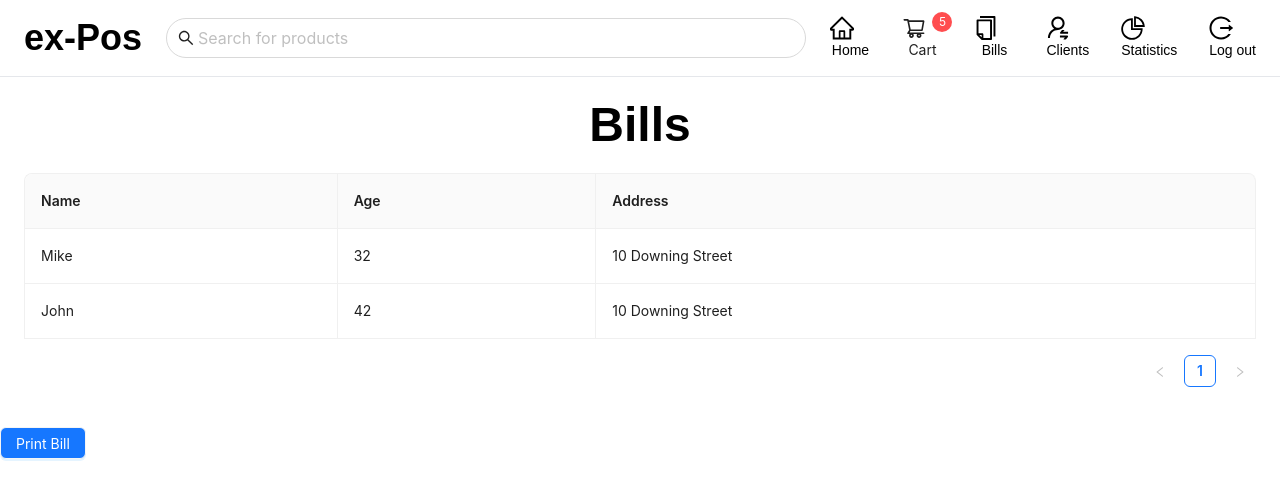
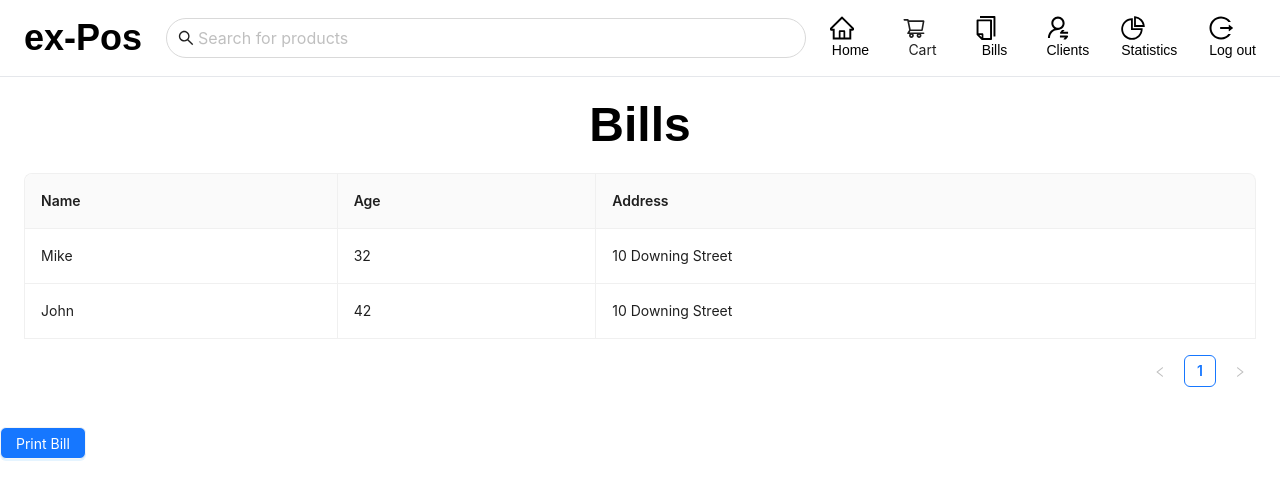
Before and after one commit to ereninc/Pos-App-with-MERN-Stack, a React (Create React App) app in the folder client/: page /bills in a window 1280 px wide. Shown: the top 500 px of the page. Built offline with nearby package versions, Linux system fonts and the light colour scheme.

Commit message:
redux cartSlice, cart item count on header update

```diff
--- a/client/src/components/header/index.jsx
+++ b/client/src/components/header/index.jsx
@@ -8,9 +8,12 @@ import {
   LogoutOutlined,
 } from "@ant-design/icons";
 import { Badge, Input } from "antd";
+import { useSelector } from "react-redux";
 import { NavLink } from "react-router-dom";
 
 export default function Header() {
+  const cart = useSelector((state) => state.cart);
+
   return (
     <div className="border-b mb-6">
       <header className="py-4 px-6 flex justify-between items-center gap-6">
@@ -35,7 +38,11 @@ export default function Header() {
             <HomeOutlined className="text-xl md:text-2xl" />
             <span className="text-xs md:text-sm">Home</span>
           </NavLink>
-          <Badge count={5} offset={[0, 6]} className="md:flex hidden">
+          <Badge
+            count={cart.cartItems.length}
+            offset={[0, 6]}
+            className="md:flex hidden"
+          >
             <NavLink
               to={"/cart"}
               className="menu-link flex flex-col hover:text-[#40a9ff] transition-all duration-300 min-w-[40px] text-center"
--- a/client/src/pages/home/components/products/product-item/index.jsx
+++ b/client/src/pages/home/components/products/product-item/index.jsx
@@ -1,8 +1,22 @@
 import React from "react";
+import { addProduct } from "../../../../../redux/cartSlice";
+import { useDispatch, useSelector } from "react-redux";
 
 export default function ProductItem(props) {
+  const cart = useSelector((state) => state.cart);
+  const dispatch = useDispatch();
+
+  console.log(cart);
+  const handleClick = () => {
+    // console.log("clicked on", props);
+    dispatch(addProduct(props));
+  };
+
   return (
-    <div className="product-item border-2 hover:shadow-lg cursor-pointer transition-all duration-300 select-none">
+    <div
+      className="product-item border-2 hover:shadow-lg cursor-pointer transition-all duration-300 select-none"
+      onClick={handleClick}
+    >
       <div className="product-image">
         <img
           src={props.productImage}
--- a/client/src/redux/cartSlice.js
+++ b/client/src/redux/cartSlice.js
@@ -5,7 +5,12 @@ const cartSlice = createSlice({
   initialState: {
     cartItems: [],
   },
-  reducers: {},
+  reducers: {
+    addProduct: (state, action) => {
+      state.cartItems.push(action.payload);
+    },
+  },
 });
 
+export const { addProduct } = cartSlice.actions;
 export default cartSlice.reducer;
```
